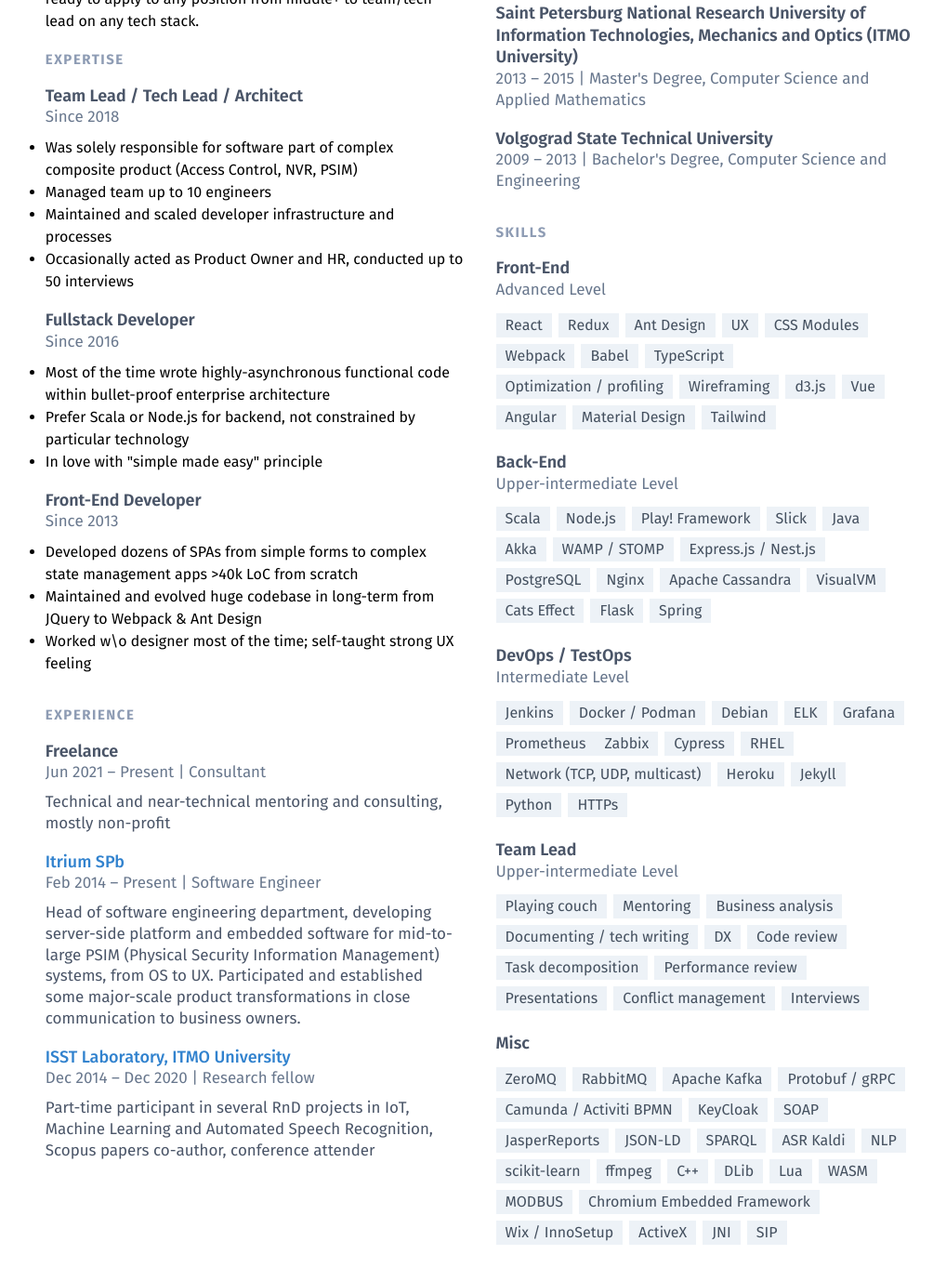
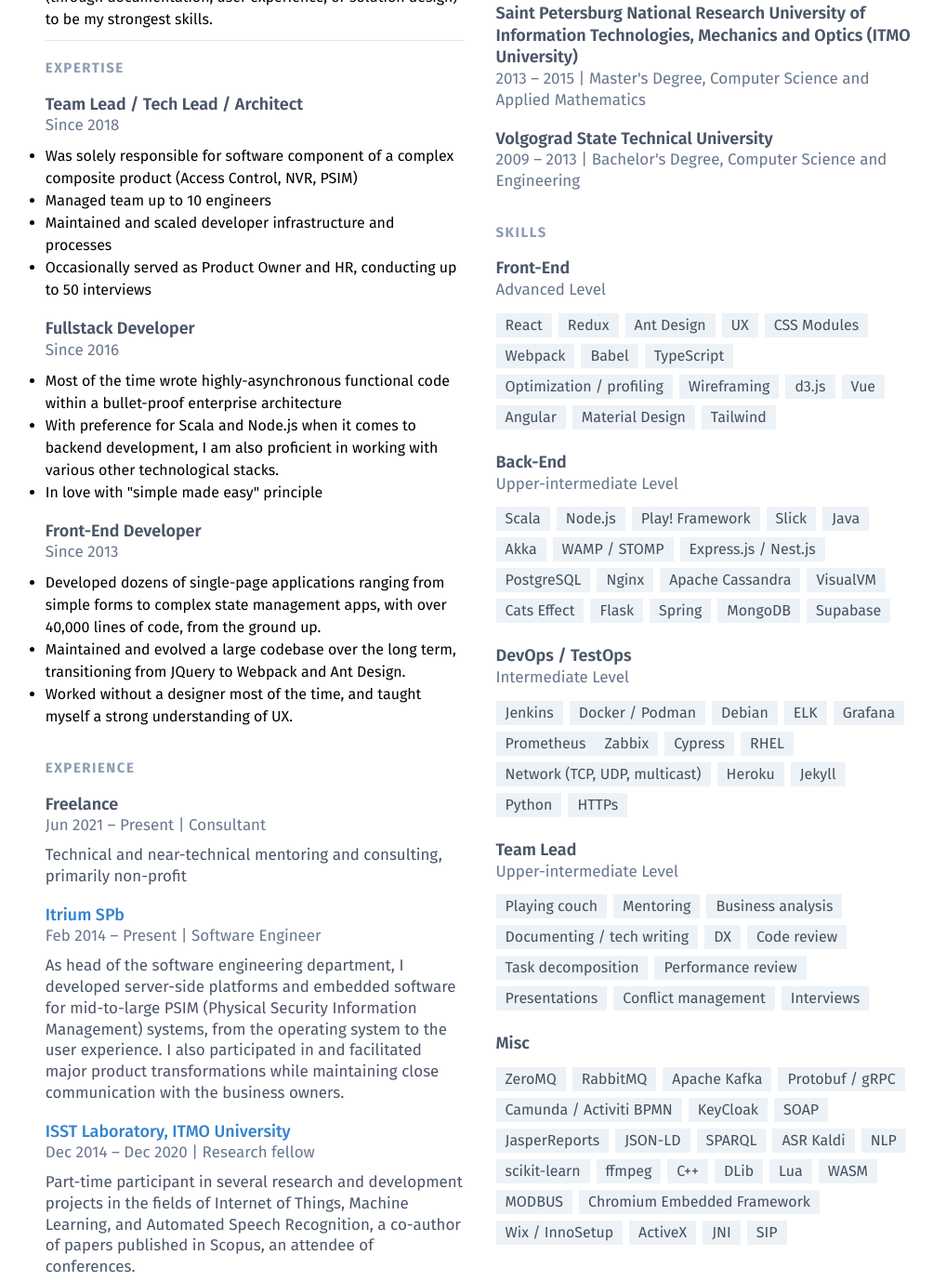
Before and after one commit to soylent-grin/soylent-grin.github.io, a website: page docs/index.html in a window 1280 px wide. Shown: the part 400-1778 px from the top of the page at 93% size, without its empty margins (124-1128 px from the left). Drawn offline with Linux system fonts and the light colour scheme.

Commit message:
god bless openai

```diff
--- a/docs/index.html
+++ b/docs/index.html
@@ -85,11 +85,10 @@
 
             <section class="mb-4.5 break-inside-avoid">
               <p class="mt-2.1 text-md text-gray-700 leading-normal">
-                Software engineer searching for long-term employment, remotely / with relocation, full-time / project-based.
+                As a software engineer, I am actively seeking long-term, full-time or project-based employment opportunities that offer remote or relocation options in a product-oriented, open-source or non-profit small-to-midsize company. Additionally, I am eager to apply for any position, ranging from middle+ to team/tech lead, on any tech stack.
                 <hr />
-                Consider problem-solving, attentiveness on any level and ability to storytelling (through documentation, user experience or solution design) as my best general skills.
+                I consider problem-solving, attentiveness, and storytelling (through documentation, user experience, or solution design) to be my strongest skills.
                 <hr />
-                Prefer product-oriented / OSS small-to-midsize company, ready to apply to any position from middle+ to team/tech lead on any tech stack.
               </p>
             </section>
 
@@ -109,7 +108,7 @@
               <p class="mt-2.1 text-md text-gray-700 leading-normal">
                 <ul class="list-disc">
                   <li>
-                    Was solely responsible for software part of complex composite product (Access Control, NVR, PSIM)
+                    Was solely responsible for software component of a complex composite product (Access Control, NVR, PSIM)
                   </li>
                   <li>
                     Managed team up to 10 engineers
@@ -118,7 +117,7 @@
                     Maintained and scaled developer infrastructure and processes
                   </li>
                   <li>
-                    Occasionally acted as Product Owner and HR, conducted up to 50 interviews
+                    Occasionally served as Product Owner and HR, conducting up to 50 interviews
                   </li>
                 </ul>
               </p>
@@ -136,10 +135,10 @@
               <p class="mt-2.1 text-md text-gray-700 leading-normal">
                 <ul class="list-disc">
                   <li>
-                    Most of the time wrote highly-asynchronous functional code within bullet-proof enterprise architecture
+                    Most of the time wrote highly-asynchronous functional code within a bullet-proof enterprise architecture
                   </li>
                   <li>
-                    Prefer Scala or Node.js for backend, not constrained by particular technology
+                    With preference for Scala and Node.js when it comes to backend development, I am also proficient in working with various other technological stacks.
                   </li>
                   <li>
                     In love with "simple made easy" principle
@@ -160,13 +159,13 @@
               <p class="mt-2.1 text-md text-gray-700 leading-normal">
                 <ul class="list-disc">
                   <li>
-                    Developed dozens of SPAs from simple forms to complex state management apps >40k LoC from scratch
+                    Developed dozens of single-page applications ranging from simple forms to complex state management apps, with over 40,000 lines of code, from the ground up.
                   </li>
                   <li>
-                    Maintained and evolved huge codebase in long-term from JQuery to Webpack & Ant Design
+                    Maintained and evolved a large codebase over the long term, transitioning from JQuery to Webpack and Ant Design.
                   </li>
                   <li>
-                    Worked w\o designer most of the time; self-taught strong UX feeling
+                    Worked without a designer most of the time, and taught myself a strong understanding of UX.
                   </li>
                 </ul>
               </p>
@@ -195,7 +194,7 @@
                 </p>
               </header>
               <p class="mt-2.1 text-md text-gray-700 leading-normal">
-                Technical and near-technical mentoring and consulting, mostly non-profit
+                Technical and near-technical mentoring and consulting, primarily non-profit
               </p>
             </section>
 
@@ -211,7 +210,7 @@
                 </p>
               </header>
               <p class="mt-2.1 text-md text-gray-700 leading-normal">
-                Head of software engineering department, developing server-side platform and embedded software for mid-to-large PSIM (Physical Security Information Management) systems, from OS to UX. Participated and established some major-scale product transformations in close communication to business owners.
+                As head of the software engineering department, I developed server-side platforms and embedded software for mid-to-large PSIM (Physical Security Information Management) systems, from the operating system to the user experience. I also participated in and facilitated major product transformations while maintaining close communication with the business owners.
               </p>
             </section>
 
@@ -229,7 +228,7 @@
               </p>
             </header>
             <p class="mt-2.1 text-md text-gray-700 leading-normal">
-              Part-time participant in several RnD projects in IoT, Machine Learning and Automated Speech Recognition, Scopus papers co-author, conference attender
+              Part-time participant in several research and development projects in the fields of Internet of Things, Machine Learning, and Automated Speech Recognition, a co-author of papers published in Scopus, an attendee of conferences.
             </p>
           </section>
 
@@ -447,6 +446,14 @@
                 <li
                   class="px-2.5 mr-1.6 mb-1.6 text-base text-gray-750 print:bg-white print:border-inset bg-gray-200 skill skill--normal">
                   Spring
+                </li>
+                <li
+                  class="px-2.5 mr-1.6 mb-1.6 text-base text-gray-750 print:bg-white print:border-inset bg-gray-200 skill skill--normal">
+                  MongoDB
+                </li>
+                <li
+                  class="px-2.5 mr-1.6 mb-1.6 text-base text-gray-750 print:bg-white print:border-inset bg-gray-200 skill skill--normal">
+                  Supabase
                 </li>
               </ul>
             </div>
```
